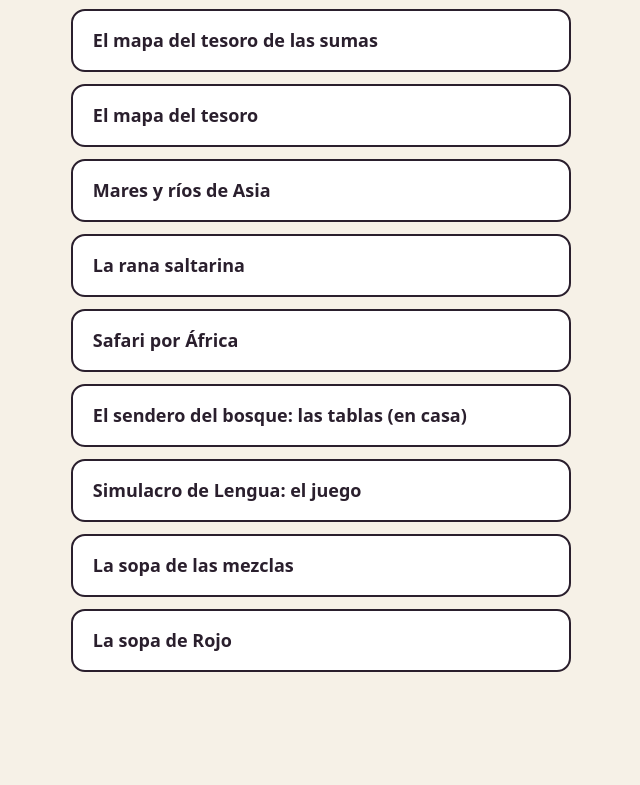
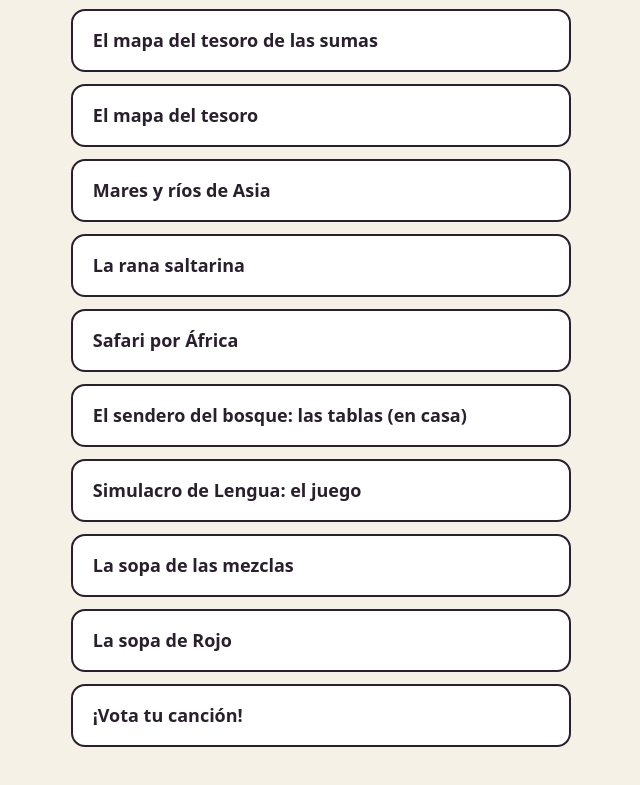
Before and after one commit to ncandreina-droid/juegos, a plain HTML site: page index.html in a window 1280 px wide. Shown: the part 1587-2372 px from the top of the page, without its empty margins (319-959 px from the left). Before the commit the page ends 2303 px from the top, so only its background shows below. Drawn offline with Linux system fonts and the light colour scheme.

Commit message:
Actualiza el índice

```diff
--- a/index.html
+++ b/index.html
@@ -29,4 +29,5 @@
 <a href="simulacro-lengua-la-postal.html">Simulacro de Lengua: el juego</a>
 <a href="sopa-de-letras-mezclas.html">La sopa de las mezclas</a>
 <a href="sopa-de-letras-rojo.html">La sopa de Rojo</a>
+<a href="vota-tu-cancion-de-navidad.html">¡Vota tu canción!</a>
 </main></body></html>
```
